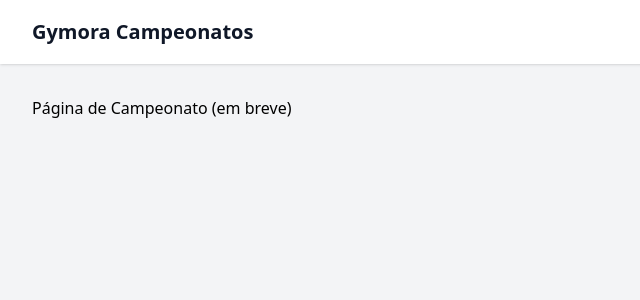
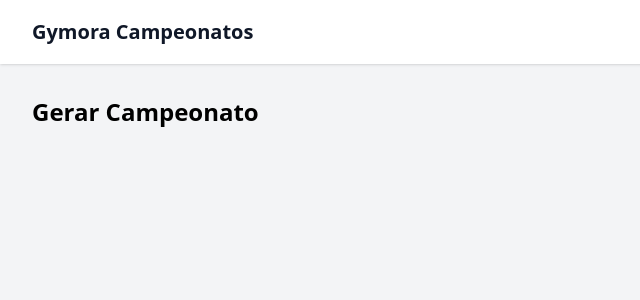
Before and after one commit to lucasmarques73/random-pairs-footvolley, a React (Vite) app: page /championships in a window 1280 px wide. Shown: the top 300 px of the page, without its empty margins (0-640 px from the left). Built offline with nearby package versions, Linux system fonts and the light colour scheme.

Commit message:
feat: implement layout and navigation for championship generation

```diff
--- a/src/App.tsx
+++ b/src/App.tsx
@@ -1,21 +1,11 @@
-import { Routes, Route, Link, useLocation } from "react-router-dom";
+import { Routes, Route, Link } from "react-router-dom";
 import { GenerateTeams } from "./GenerateTeams/GenerateTeams";
+import { GenerateChampionship } from "./GenerateChampionship/GenerateChampionship";
+import { Layout } from "./Layout";
 
 function Home() {
   return (
     <div className="min-h-screen bg-gray-100 flex flex-col">
-      <nav className="bg-white shadow-sm">
-        <div className="max-w-7xl mx-auto px-4 sm:px-6 lg:px-8">
-          <div className="flex justify-between h-16">
-            <div className="flex items-center">
-              <Link to="/" className="text-xl font-bold text-gray-900">
-                Gymora Campeonatos
-              </Link>
-            </div>
-          </div>
-        </div>
-      </nav>
-
       <main className="flex-grow flex items-center justify-center">
         <div className="text-center space-y-6">
           <h1 className="text-4xl font-bold text-gray-900 mb-8">
@@ -42,32 +32,14 @@ function Home() {
 }
 
 export function App() {
-  const location = useLocation();
-  const isHome = location.pathname === "/";
-
   return (
     <div className="min-h-screen bg-gray-100 flex flex-col">
-      {!isHome && (
-        <nav className="bg-white shadow-sm">
-          <div className="max-w-7xl mx-auto px-4 sm:px-6 lg:px-8">
-            <div className="flex justify-between h-16">
-              <div className="flex items-center">
-                <Link to="/" className="text-xl font-bold text-gray-900">
-                  Gymora Campeonatos
-                </Link>
-              </div>
-            </div>
-          </div>
-        </nav>
-      )}
-
       <Routes>
-        <Route path="/" element={<Home />} />
-        <Route path="/teams" element={<GenerateTeams />} />
-        <Route
-          path="/championships"
-          element={<div className="p-8">Página de Campeonato (em breve)</div>}
-        />
+        <Route element={<Layout />}>
+          <Route path="/" element={<Home />} />
+          <Route path="/teams" element={<GenerateTeams />} />
+          <Route path="/championships" element={<GenerateChampionship />} />
+        </Route>
       </Routes>
     </div>
   );
--- /dev/null
+++ b/src/GenerateChampionship/GenerateChampionship.tsx
@@ -0,0 +1,8 @@
+export function GenerateChampionship() {
+  return (
+    <div className="p-8">
+      <h1 className="text-2xl font-bold mb-4">Gerar Campeonato</h1>
+      {/* Conteúdo para gerar campeonatos vai aqui */}
+    </div>
+  );
+}
--- /dev/null
+++ b/src/Layout.tsx
@@ -0,0 +1,11 @@
+import { Outlet } from "react-router-dom";
+import { Navbar } from "./Navbar";
+
+export function Layout() {
+  return (
+    <div className="min-h-screen bg-gray-100 flex flex-col">
+      <Navbar />
+      <Outlet />
+    </div>
+  );
+}
--- /dev/null
+++ b/src/Navbar.tsx
@@ -0,0 +1,17 @@
+import { Link } from "react-router-dom";
+
+export function Navbar() {
+  return (
+    <nav className="bg-white shadow-sm">
+      <div className="max-w-7xl mx-auto px-4 sm:px-6 lg:px-8">
+        <div className="flex justify-between h-16">
+          <div className="flex items-center">
+            <Link to="/" className="text-xl font-bold text-gray-900">
+              Gymora Campeonatos
+            </Link>
+          </div>
+        </div>
+      </div>
+    </nav>
+  );
+}
```
